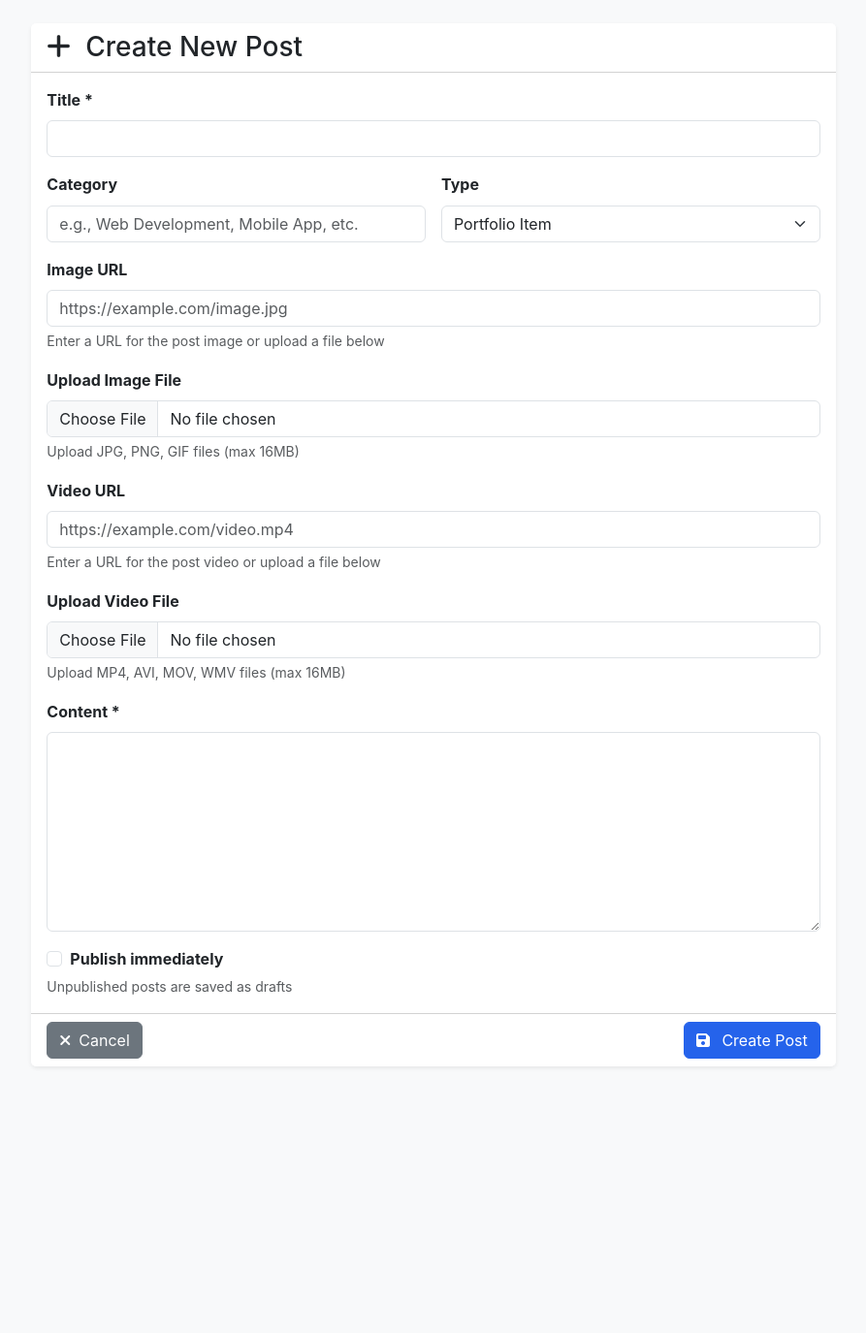
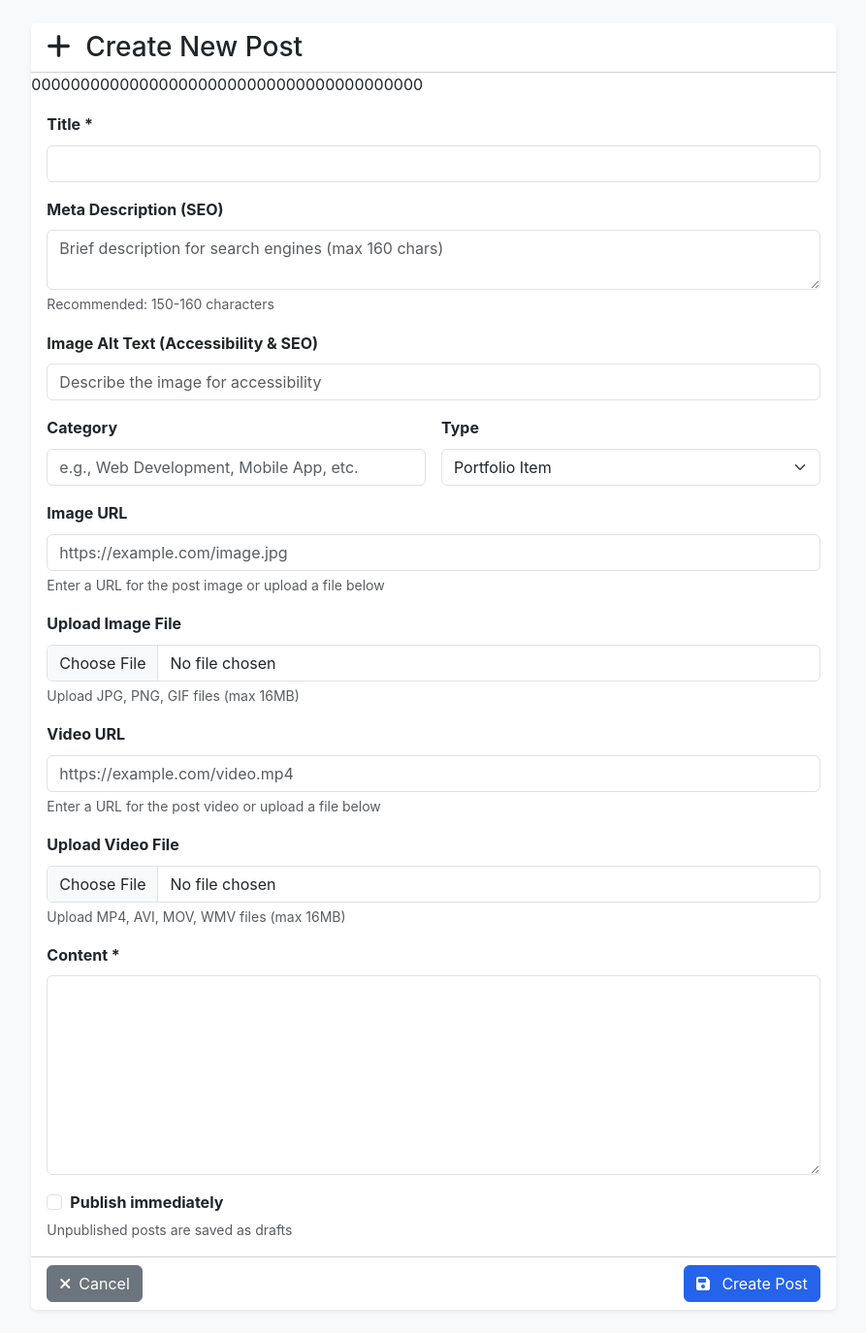
Before and after one commit to dayotunde25/moscooltech, a Flask app: page /admin/posts/new in a window 1280 px wide. Shown: the part 58-1433 px from the top of the page at 97% size, without its empty margins (193-1086 px from the left). Before the commit the page ends 1159 px from the top, so only its background shows below. Run offline with Flask 3, Linux system fonts and the light colour scheme; a user stored in the database is signed in; some libraries are stand-ins or nearby versions.

Commit message:
Add CSRF tokens to all forms, fix delete modal CSRF, improve SEO metadata

```diff
--- a/templates/admin_post_form.html
+++ b/templates/admin_post_form.html
@@ -38,20 +38,35 @@
                         </h3>
                     </div>
 
-                    <form method="POST" enctype="multipart/form-data">
+                    <form method="POST" enctype="multipart/form-data" novalidate>
+                        {{ csrf_token() }}
                         <div class="card-body">
                             <div class="row g-3">
                                 <!-- Title -->
                                 <div class="col-12">
                                     <label for="title" class="form-label fw-bold">Title *</label>
-                                    <input type="text" class="form-control" id="title" name="title"
+                                    <input type="text" class="form-control" id="title" name="title" maxlength="200"
                                            value="{% if post %}{{ post.title }}{% endif %}" required>
+                                </div>
+
+                                <!-- Meta Description (SEO) -->
+                                <div class="col-12">
+                                    <label for="meta_description" class="form-label fw-bold">Meta Description (SEO)</label>
+                                    <textarea class="form-control" id="meta_description" name="meta_description" rows="2" maxlength="160" placeholder="Brief description for search engines (max 160 chars)">{% if post %}{{ post.meta_description }}{% endif %}</textarea>
+                                    <div class="form-text">Recommended: 150-160 characters</div>
+                                </div>
+
+                                <!-- Image Alt Text (SEO) -->
+                                <div class="col-12">
+                                    <label for="image_alt" class="form-label fw-bold">Image Alt Text (Accessibility & SEO)</label>
+                                    <input type="text" class="form-control" id="image_alt" name="image_alt" maxlength="200"
+                                           value="{% if post %}{{ post.image_alt }}{% endif %}" placeholder="Describe the image for accessibility">
                                 </div>
 
                                 <!-- Category -->
                                 <div class="col-md-6">
                                     <label for="category" class="form-label fw-bold">Category</label>
-                                    <input type="text" class="form-control" id="category" name="category"
+                                    <input type="text" class="form-control" id="category" name="category" maxlength="100"
                                            value="{% if post %}{{ post.category }}{% endif %}"
                                            placeholder="e.g., Web Development, Mobile App, etc.">
                                 </div>
@@ -72,7 +87,7 @@
                                 <!-- Image URL -->
                                 <div class="col-12">
                                     <label for="image_url" class="form-label fw-bold">Image URL</label>
-                                    <input type="url" class="form-control" id="image_url" name="image_url"
+                                    <input type="url" class="form-control" id="image_url" name="image_url" maxlength="500"
                                             value="{% if post %}{{ post.image_url }}{% endif %}"
                                             placeholder="https://example.com/image.jpg">
                                     <div class="form-text">Enter a URL for the post image or upload a file below</div>
@@ -82,14 +97,14 @@
                                 <div class="col-12">
                                     <label for="image_file" class="form-label fw-bold">Upload Image File</label>
                                     <input type="file" class="form-control" id="image_file" name="image_file"
-                                            accept="image/*">
+                                            accept="image/png,image/jpeg,image/gif">
                                     <div class="form-text">Upload JPG, PNG, GIF files (max 16MB)</div>
                                 </div>
 
                                 <!-- Video URL -->
                                 <div class="col-12">
                                     <label for="video_url" class="form-label fw-bold">Video URL</label>
-                                    <input type="url" class="form-control" id="video_url" name="video_url"
+                                    <input type="url" class="form-control" id="video_url" name="video_url" maxlength="500"
                                             value="{% if post %}{{ post.video_url }}{% endif %}"
                                             placeholder="https://example.com/video.mp4">
                                     <div class="form-text">Enter a URL for the post video or upload a file below</div>
@@ -99,7 +114,7 @@
                                 <div class="col-12">
                                     <label for="video_file" class="form-label fw-bold">Upload Video File</label>
                                     <input type="file" class="form-control" id="video_file" name="video_file"
-                                            accept="video/*">
+                                            accept="video/mp4,video/x-msvideo,video/quicktime,video/x-ms-wmv">
                                     <div class="form-text">Upload MP4, AVI, MOV, WMV files (max 16MB)</div>
                                 </div>
 
@@ -137,7 +152,7 @@
                                 <!-- Item Link (for sale items) -->
                                 <div class="col-12 item-link-group" style="display: none;">
                                     <label for="item_link" class="form-label fw-bold">Item Link</label>
-                                    <input type="url" class="form-control" id="item_link" name="item_link"
+                                    <input type="url" class="form-control" id="item_link" name="item_link" maxlength="500"
                                            value="{% if post %}{{ post.item_link }}{% endif %}"
                                            placeholder="https://example.com/buy-item">
                                     <div class="form-text">Optional external link where buyers can purchase the item</div>
@@ -205,10 +220,7 @@
                 });
             }
 
-            // Set initial state
             toggleFields();
-
-            // Handle changes
             postTypeSelect.addEventListener('change', toggleFields);
         });
     </script>
```
Also changed, not shown: templates/admin_login.html (+7 -7 lines), templates/admin_news_form.html (+9 -8 lines), templates/admin_posts.html (+15 -10 lines).
